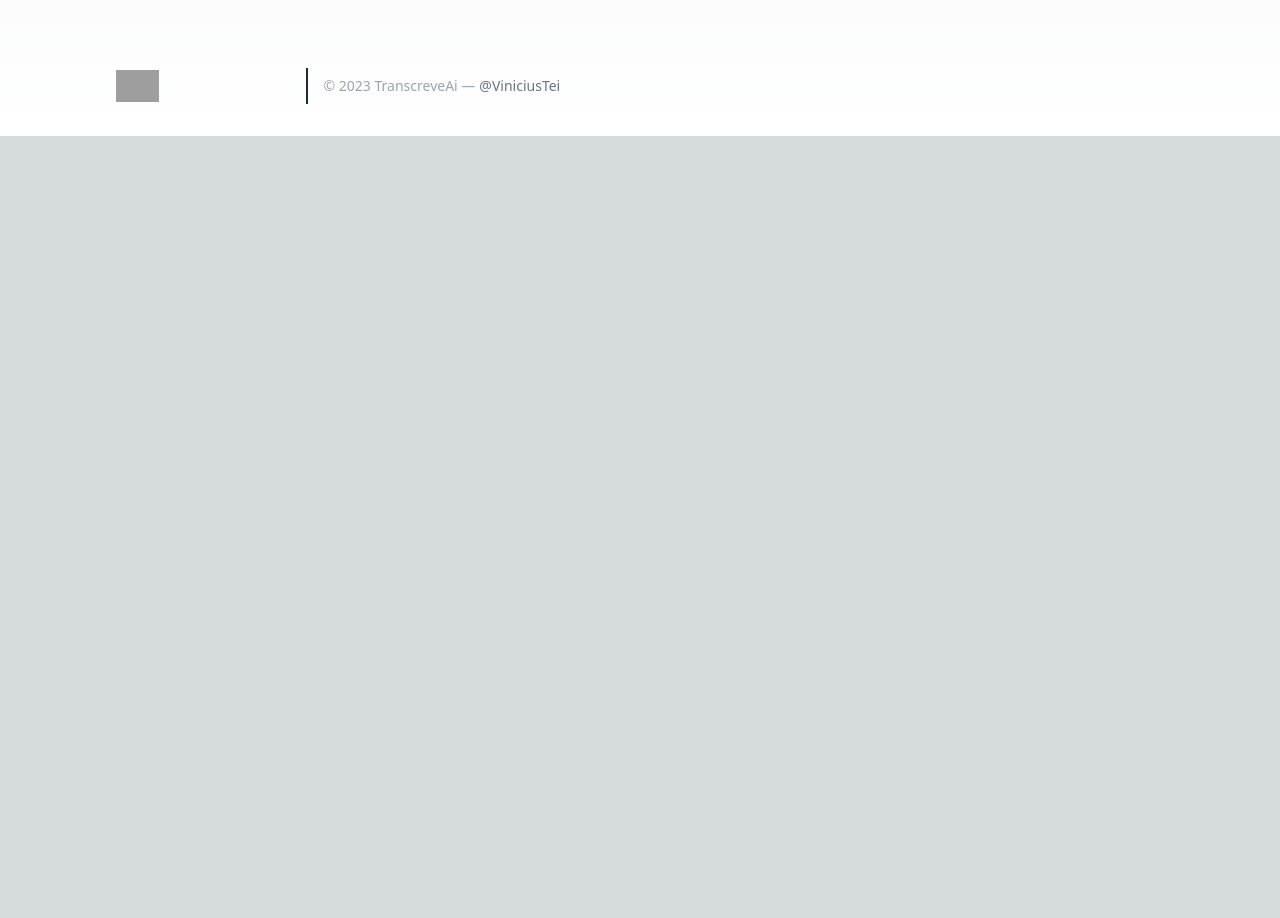
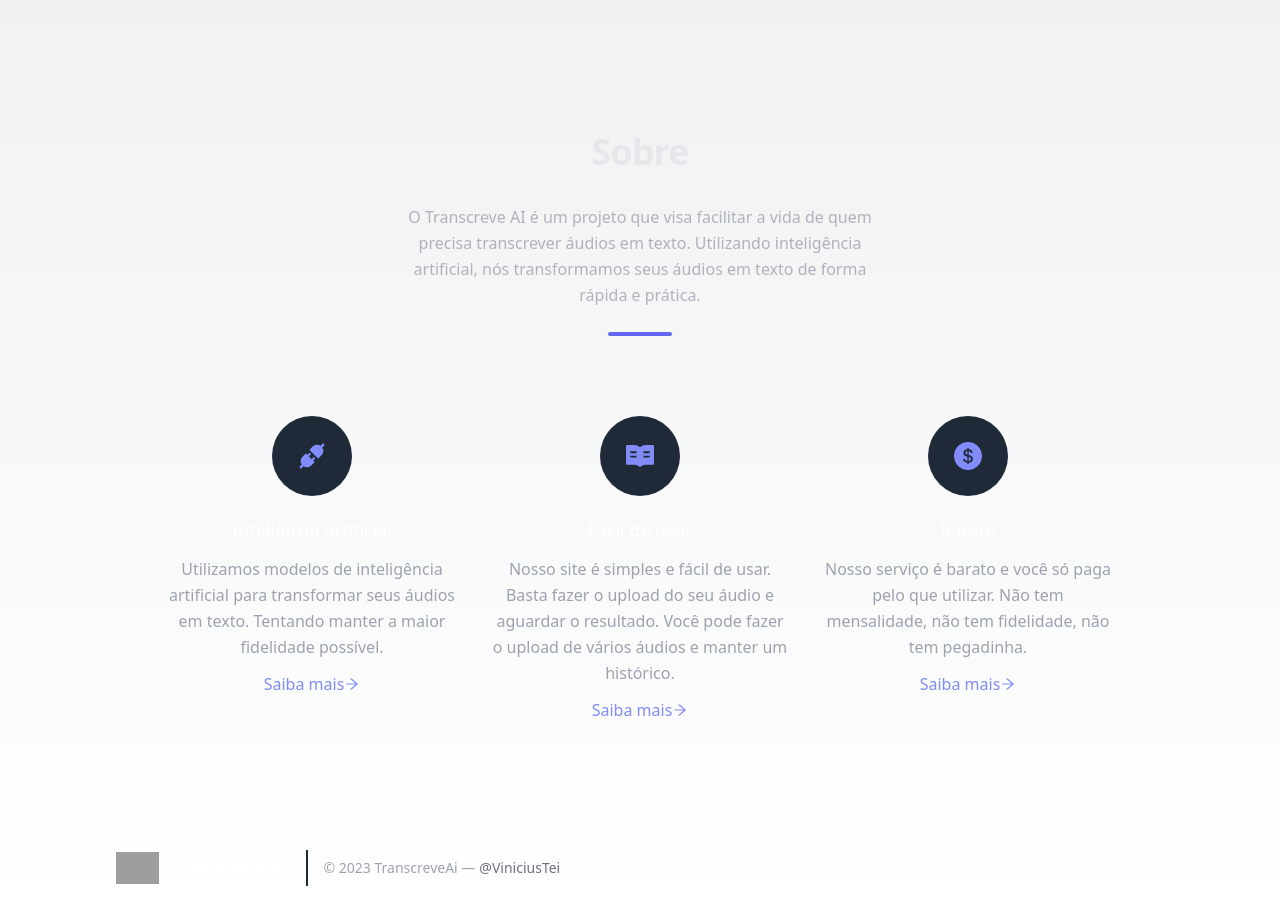
Before and after one commit to ViniciusTei/audio-to-text, a React (Vite) app in the folder app/: page / in a window 1280 px wide. Shown: the part 1600-2518 px from the top of the page. Before the commit the page ends 1736 px from the top, so only its background shows below. Built offline with nearby package versions, Linux system fonts and the light colour scheme; no server answers; grey boxes are pictures that could not be loaded.

Commit message:
fix links

```diff
--- a/app/src/components/domain/AppHeader.tsx
+++ b/app/src/components/domain/AppHeader.tsx
@@ -32,9 +32,9 @@
           </button>
         </div>
         <div className="hidden lg:flex lg:gap-x-12">
-          <Link to="/" className="text-sm font-semibold leading-6 text-gray-100">Produto</Link>
+          <Link to="/audio" className="text-sm font-semibold leading-6 text-gray-100">Transcrever</Link>
           <Link to="/#pricing" className="text-sm font-semibold leading-6 text-gray-100">Preços</Link>
-          <a href="#" className="text-sm font-semibold leading-6 text-gray-100">Sobre</a>
+          <Link to={{ pathname: '/', hash: '#about' }} className="text-sm font-semibold leading-6 text-gray-100">Sobre</Link>
         </div>
         <div className="hidden lg:flex lg:flex-1 lg:justify-end">
           <LoginButton />
@@ -58,9 +58,9 @@
           <div className="mt-6 flow-root">
             <div className="-my-6 divide-y divide-gray-500/10">
               <div className="space-y-2 py-6">
-                <Link to="/" className="-mx-3 block rounded-lg px-3 py-2 text-base font-semibold leading-7 text-gray-100 hover:bg-slate-500">Produto</Link>
+                <Link to="/audio" className="-mx-3 block rounded-lg px-3 py-2 text-base font-semibold leading-7 text-gray-100 hover:bg-slate-500">Transcrever</Link>
                 <Link to="/#pricing" className="-mx-3 block rounded-lg px-3 py-2 text-base font-semibold leading-7 text-gray-100 hover:bg-slate-500">Preços</Link>
-                <a href="#" className="-mx-3 block rounded-lg px-3 py-2 text-base font-semibold leading-7 text-gray-100 hover:bg-slate-500">Sobre</a>
+                <Link to="/#about" className="-mx-3 block rounded-lg px-3 py-2 text-base font-semibold leading-7 text-gray-100 hover:bg-slate-500">Sobre</Link>
               </div>
               <div className="py-6">
                 <LoginButton />
--- a/app/src/components/domain/UploadFile.tsx
+++ b/app/src/components/domain/UploadFile.tsx
@@ -1,7 +1,4 @@
-import React, { useState, useRef, ChangeEvent, useEffect } from 'react'
-import openai from 'lib/openai'
-
-const { speechToText } = openai
+import React, { useRef, ChangeEvent, useEffect } from 'react'
 
 interface Props {
   onUpload: (file: File) => void
@@ -63,7 +60,7 @@
           <svg xmlns="http://www.w3.org/2000/svg" className="mr-4" width="18px" height="18px" viewBox="0 0 24 24" fill="none">
             <path d="M17 19H21M19 17V21M13 3H8.2C7.0799 3 6.51984 3 6.09202 3.21799C5.71569 3.40973 5.40973 3.71569 5.21799 4.09202C5 4.51984 5 5.0799 5 6.2V17.8C5 18.9201 5 19.4802 5.21799 19.908C5.40973 20.2843 5.71569 20.5903 6.09202 20.782C6.51984 21 7.0799 21 8.2 21H12M13 3L19 9M13 3V7.4C13 7.96005 13 8.24008 13.109 8.45399C13.2049 8.64215 13.3578 8.79513 13.546 8.89101C13.7599 9 14.0399 9 14.6 9H19M19 9V12M9 17H12M9 13H15M9 9H10" stroke="#FFFFFF" stroke-width="2" stroke-linecap="round" stroke-linejoin="round"/>
           </svg>
-          Buscar no computador
+          Buscar arquivo
         </button>
         <input
           type="file"
--- a/app/src/components/pages/HomePage.tsx
+++ b/app/src/components/pages/HomePage.tsx
@@ -1,4 +1,5 @@
 import React from 'react'
+import { AiFillApi, AiFillDollarCircle, AiFillMoneyCollect, AiFillRead, AiFillWallet, AiOutlineArrowRight } from 'react-icons/ai'
 import { Link } from 'react-router-dom'
 
 const includedFeatures = [
@@ -24,7 +25,7 @@
             </p>
             <div className="mt-10 flex items-center justify-center gap-x-6">
               <Link to="audio" className="rounded-md bg-indigo-600 px-3.5 py-2.5 text-sm font-semibold text-white shadow-sm hover:bg-indigo-500 focus-visible:outline focus-visible:outline-2 focus-visible:outline-offset-2 focus-visible:outline-indigo-600">Comece agora</Link>
-              <a href="#" className="text-sm font-semibold leading-6 text-gray-100">Saiba mais <span aria-hidden="true">→</span></a>
+              <a href="#about" className="text-sm font-semibold leading-6 text-gray-100">Saiba mais <span aria-hidden="true">→</span></a>
             </div>
           </div>
         </div>
@@ -32,7 +33,7 @@
           <div className="relative left-[calc(50%+3rem)] aspect-[1155/678] w-[36.125rem] -translate-x-1/2 bg-gradient-to-tr from-[#ff80b5] to-[#9089fc] opacity-30 sm:left-[calc(50%+36rem)] sm:w-[72.1875rem]"></div>
         </div>
       </div>
-      <div id="pricing" className="py-24 sm:py-32">
+      <section id="pricing" className="py-24 sm:py-32">
         <div className="mx-auto max-w-7xl px-6 lg:px-8">
           <div className="mx-auto max-w-2xl sm:text-center">
             <h2 className="text-3xl font-bold tracking-tight text-gray-200 sm:text-4xl">Preços</h2>
@@ -83,7 +84,70 @@
             </div>
           </div>
         </div>
-      </div>
+      </section>
+      <section id="about" className="text-gray-400 body-font">
+        <div className="container px-5 py-24 mx-auto">
+          <div className="text-center mb-20">
+            <h2 className="text-3xl font-bold tracking-tight text-gray-200 sm:text-4xl">Sobre</h2>
+            <p className="mt-8 text-base leading-relaxed xl:w-2/4 lg:w-3/4 mx-auto text-gray-400 text-opacity-80">
+              O Transcreve AI é um projeto que visa facilitar a vida de quem precisa transcrever áudios em texto. Utilizando inteligência artificial, nós transformamos seus áudios em texto de forma rápida e prática.
+            </p>
+            <div className="flex mt-6 justify-center">
+              <div className="w-16 h-1 rounded-full bg-indigo-500 inline-flex"></div>
+            </div>
+          </div>
+          <div className="flex flex-wrap sm:-m-4 -mx-4 -mb-10 -mt-4 md:space-y-0 space-y-6">
+            <div className="p-4 md:w-1/3 flex flex-col text-center items-center">
+              <div className="w-20 h-20 inline-flex items-center justify-center rounded-full bg-gray-800 text-indigo-400 mb-5 flex-shrink-0">
+                <AiFillApi size="2rem"/>
+              </div>
+              <div className="flex-grow">
+                <h2 className="text-white text-lg title-font font-medium mb-3">
+                  Inteliência artificial
+                </h2>
+                <p className="leading-relaxed text-base">
+                  Utilizamos modelos de inteligência artificial para transformar seus áudios em texto. Tentando manter a maior fidelidade possível.
+                </p>
+                <a className="mt-3 text-indigo-400 inline-flex items-center">Saiba mais
+                  <AiOutlineArrowRight/>
+                </a>
+              </div>
+            </div>
+            <div className="p-4 md:w-1/3 flex flex-col text-center items-center">
+              <div className="w-20 h-20 inline-flex items-center justify-center rounded-full bg-gray-800 text-indigo-400 mb-5 flex-shrink-0">
+                <AiFillRead size="2rem"/>
+              </div>
+              <div className="flex-grow">
+                <h2 className="text-white text-lg title-font font-medium mb-3">
+                  Fácil de usar
+                </h2>
+                <p className="leading-relaxed text-base">
+                  Nosso site é simples e fácil de usar. Basta fazer o upload do seu áudio e aguardar o resultado. Você pode fazer o upload de vários áudios e manter um histórico.
+                </p>
+                <a className="mt-3 text-indigo-400 inline-flex items-center">Saiba mais
+                  <AiOutlineArrowRight/>
+                </a>
+              </div>
+            </div>
+            <div className="p-4 md:w-1/3 flex flex-col text-center items-center">
+              <div className="w-20 h-20 inline-flex items-center justify-center rounded-full bg-gray-800 text-indigo-400 mb-5 flex-shrink-0">
+                <AiFillDollarCircle size="2rem"/>
+              </div>
+              <div className="flex-grow">
+                <h2 className="text-white text-lg title-font font-medium mb-3">
+                  Barato
+                </h2>
+                <p className="leading-relaxed text-base">
+                  Nosso serviço é barato e você só paga pelo que utilizar. Não tem mensalidade, não tem fidelidade, não tem pegadinha.
+                </p>
+                <a className="mt-3 text-indigo-400 inline-flex items-center">Saiba mais
+                  <AiOutlineArrowRight/>
+                </a>
+              </div>
+            </div>
+          </div>
+        </div>
+    </section>
     </main>
   )
 }
--- a/app/src/components/pages/ProfilePage.tsx
+++ b/app/src/components/pages/ProfilePage.tsx
@@ -2,7 +2,6 @@
 import { AiFillPlusCircle, AiFillMinusCircle, AiOutlineDownload } from 'react-icons/ai'
 import useSession from 'hooks/useSession'
 import supabase from 'lib/api'
-
 
 type UserMetada = {
   avatar_url: string
--- a/app/src/globals.css
+++ b/app/src/globals.css
@@ -25,3 +25,7 @@
     )
     rgb(var(--background-start-rgb));
 }
+
+html {
+  scroll-behavior: smooth;
+}
```
Also changed, not shown: 1 other file (tests, documents, lock files or other folders).
